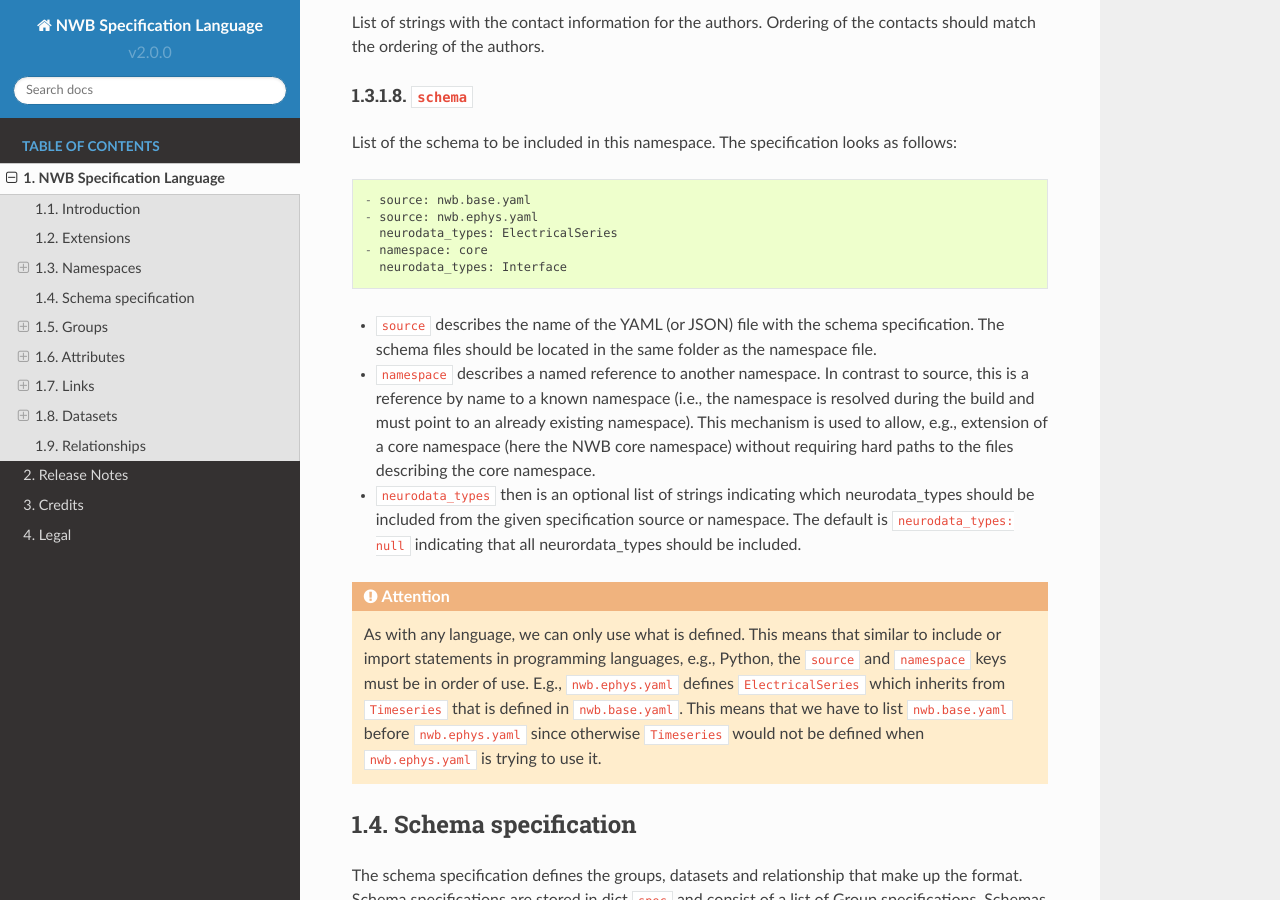
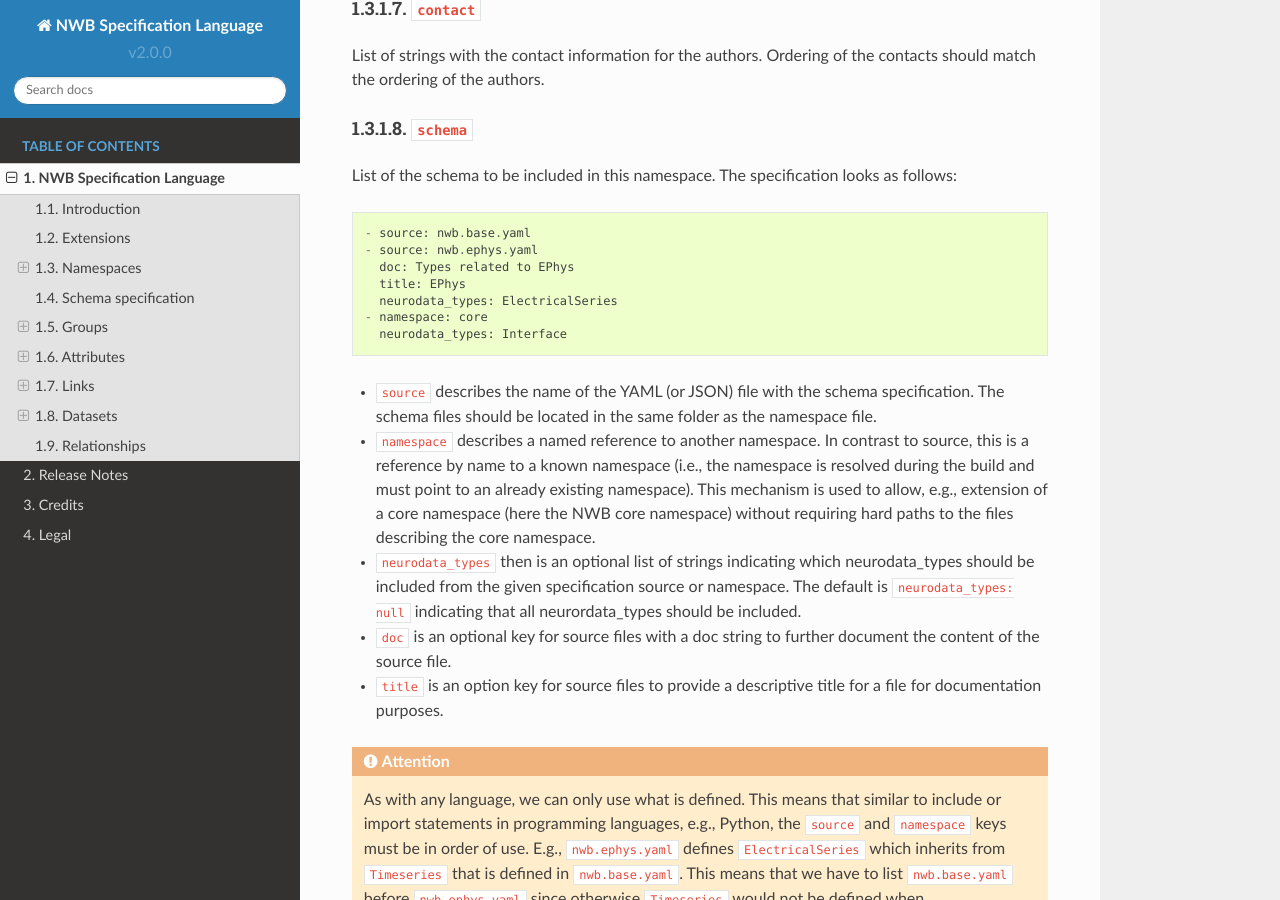
Before and after one commit to NeurodataWithoutBorders/nwb-schema, a Sphinx documentation site: the page built from docs/language/source/specification_language_description.rst, in a window 1280 px wide and 900 px high, scrolled down 3181 px. Built offline with Sphinx 7.4.7 and the Read the Docs theme 2.0.0, drawn with Linux system fonts in a browser that asks for light colours; some of the changed text lies outside the part shown.

Commit message:
Added documentation for new doc/title keys for sources as part of the namespace schema

```diff
--- a/docs/language/source/specification_language_description.rst
+++ b/docs/language/source/specification_language_description.rst
@@ -113,6 +113,8 @@ The specification of a namespace looks as follows:
       schema:
       - source: nwb.base.yaml
         neurodata_types: null
+        doc : Base nwb types
+        title : Base types
       - ...
 
 The top-level key must be ``namespaces``. The value of ``namespaces``
@@ -167,6 +169,8 @@ List of the schema to be included in this namespace. The specification looks as
 
      - source: nwb.base.yaml
      - source: nwb.ephys.yaml
+       doc: Types related to EPhys
+       title: EPhys
        neurodata_types: ElectricalSeries
      - namespace: core
        neurodata_types: Interface
@@ -176,6 +180,9 @@ List of the schema to be included in this namespace. The specification looks as
 * ``neurodata_types`` then is an optional list of strings indicating which neurodata_types should be
   included from the given specification source or namespace. The default is ``neurodata_types: null`` indicating that all
   neurordata_types should be included.
+* ``doc`` is an optional key for source files with a doc string to further document the content of the source file.
+* ``title`` is an option key for source files to provide a descriptive title for a file for documentation purposes.
+
 
 .. attention::
 
--- a/docs/language/source/specification_language_release_notes.rst
+++ b/docs/language/source/specification_language_release_notes.rst
@@ -2,8 +2,12 @@
 Release Notes
 =============
 
+Version 2.0.1 (March, 2019)
+---------------------------------
+* Added support for specifying a ``title`` and ``doc`` for ``source`` files as part of the ``schema`` portion of a ``namespace`` specification
 
-Version 2.0.0alpha (August, 2017)
+
+Version 2.0.0 (January, 2019)
 ----------------------------------
 
 Summary
```
